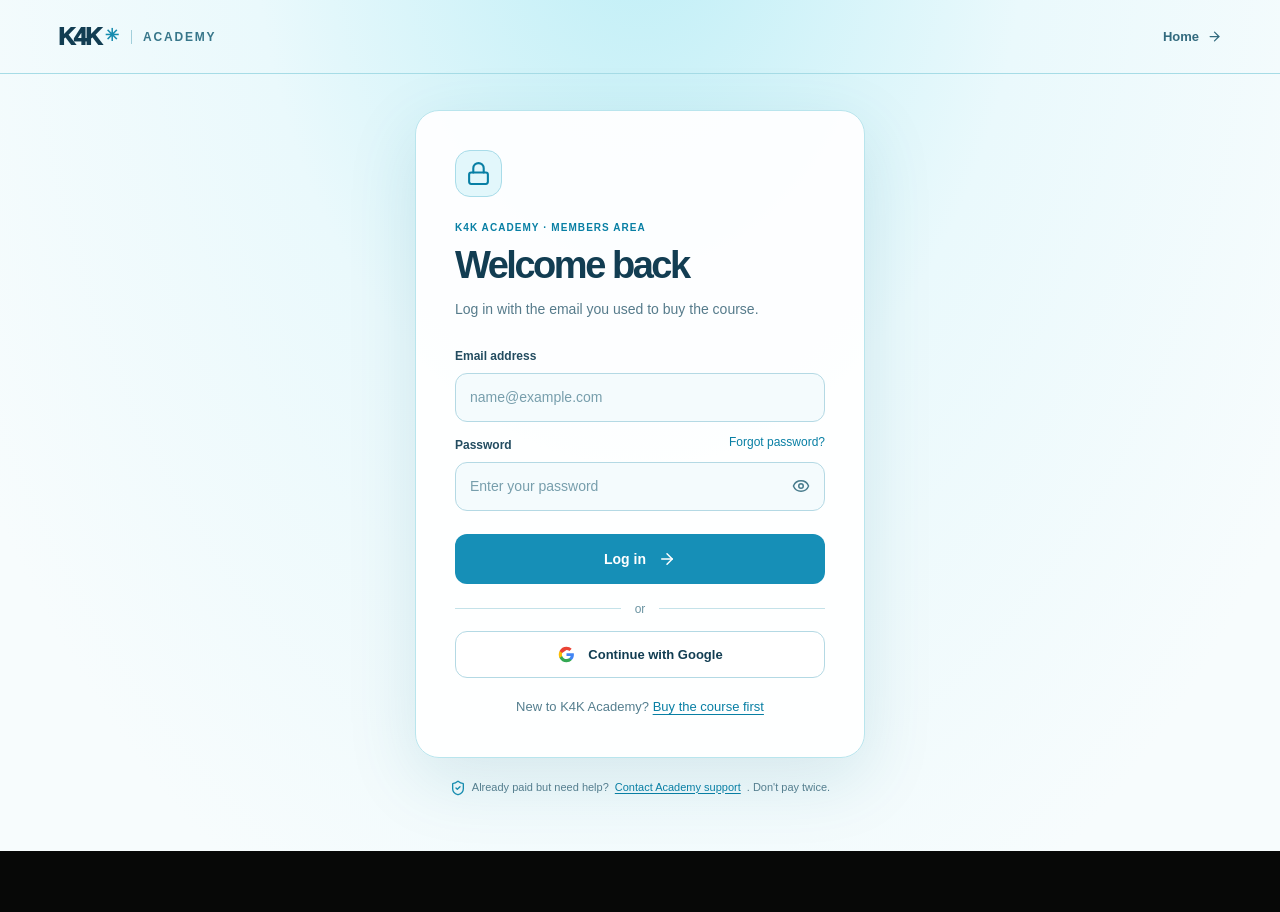
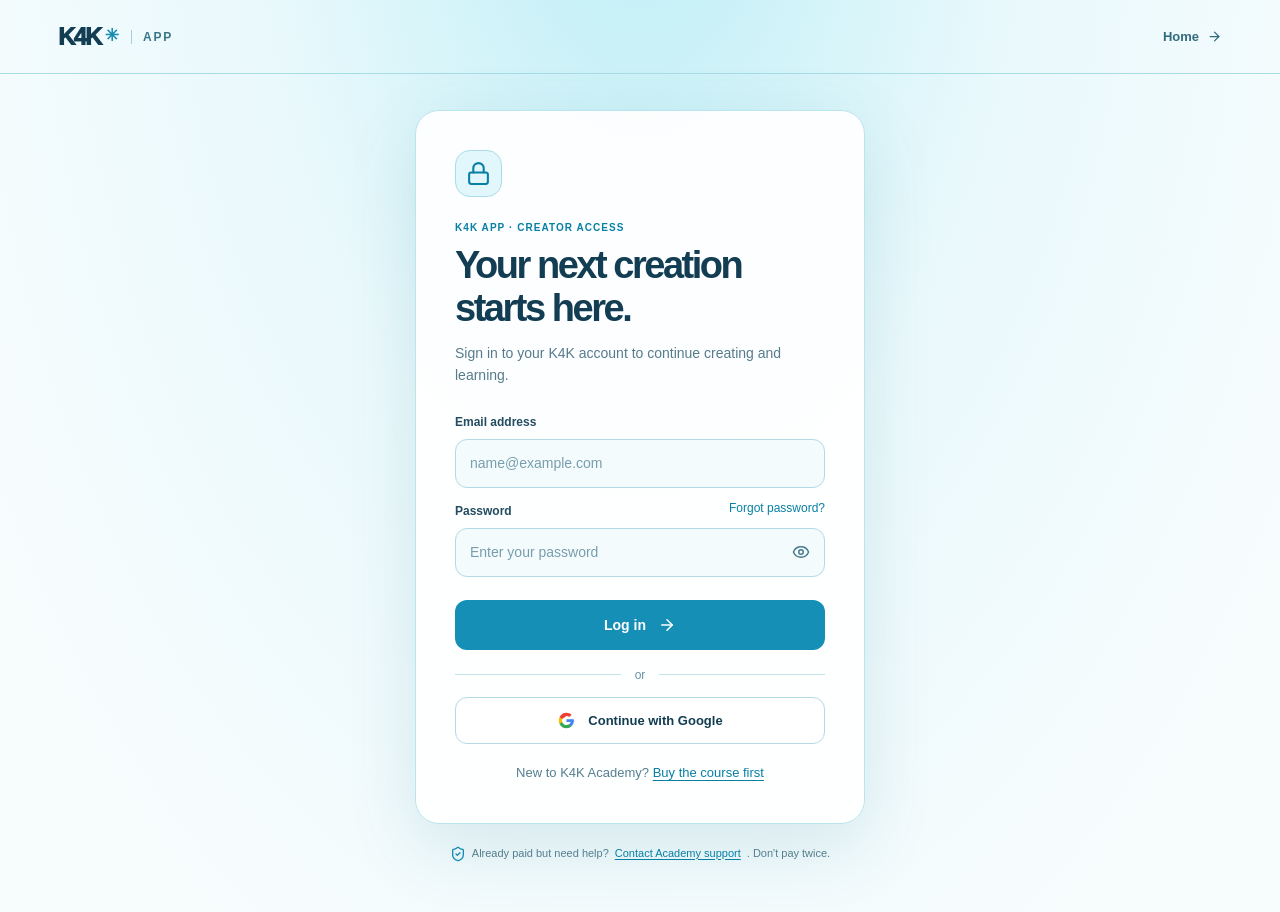
Before and after one commit to kreativestudios4k-lgtm/k4k-academy-v2, a Next.js app: page /login in a window 1280 px wide. Shown: the top 912 px of the page. Before the commit the page ends 851 px from the top, so only its background shows below. Built offline with nearby package versions, Linux system fonts and the light colour scheme.

Commit message:
Refresh K4K APP login copy without changing Supabase auth flow

```diff
--- a/app/components/AcademyAuthForm.js
+++ b/app/components/AcademyAuthForm.js
@@ -120,15 +120,15 @@ export default function AcademyAuthForm({mode='login',sessionId=''}) {
 
  return <main className="k4k-auth-page">
   <header className="k4k-auth-header">
-   <Link className="k4k-auth-brand" href="/" aria-label="K4K Academy home">K4K<span>✳</span> <small>ACADEMY</small></Link>
+   <Link className="k4k-auth-brand" href="/" aria-label="K4K APP home">K4K<span>✳</span> <small>APP</small></Link>
    <Link href="/" className="k4k-auth-back">Home <ArrowRight size={15}/></Link>
   </header>
   <div className="k4k-auth-centre">
    <section className="k4k-auth-card" aria-label={registering?'Create paid Academy account':'Member sign in'}>
     <div className="k4k-auth-icon">{registering?<Mail size={25}/>:<Lock size={25}/>}</div>
-    <div className="k4k-auth-step">{registering?(lookup==='verified'?'STEP 2 OF 2 · PAYMENT VERIFIED':'STEP 2 OF 2 · VERIFYING PAYMENT'):'K4K ACADEMY · MEMBERS AREA'}</div>
-    <h1>{registering?'Create your account':'Welcome back'}</h1>
-    <p className="k4k-auth-subtitle">{registering?'Your email comes from your secure checkout. Choose a name and password to finish.':'Log in with the email you used to buy the course.'}</p>
+    <div className="k4k-auth-step">{registering?(lookup==='verified'?'STEP 2 OF 2 · PAYMENT VERIFIED':'STEP 2 OF 2 · VERIFYING PAYMENT'):'K4K APP · CREATOR ACCESS'}</div>
+    <h1>{registering?'Create your account':'Your next creation starts here.'}</h1>
+    <p className="k4k-auth-subtitle">{registering?'Your email comes from your secure checkout. Choose a name and password to finish.':'Sign in to your K4K account to continue creating and learning.'}</p>
 
     {registering&&lookup!=='verified'&&<div className="k4k-auth-verify" role="status">
      {lookup==='loading'?<><RefreshCw size={19} className="k4k-auth-spin"/>Checking your Stripe payment…</>:
```
